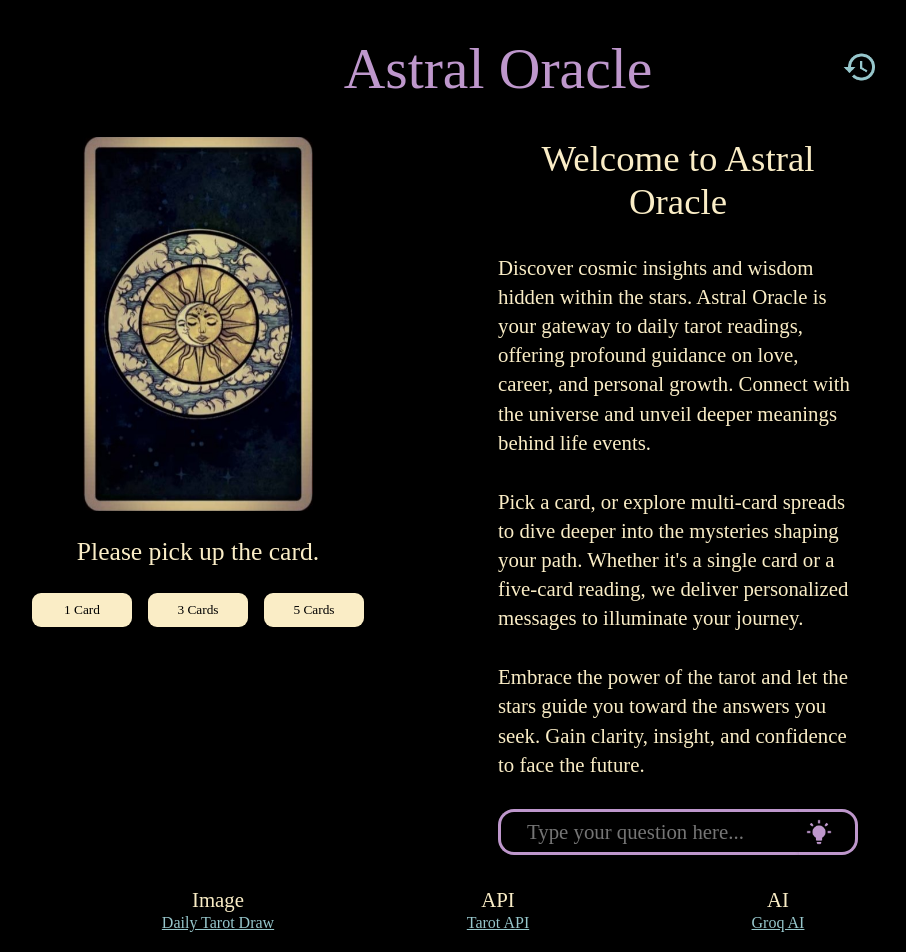
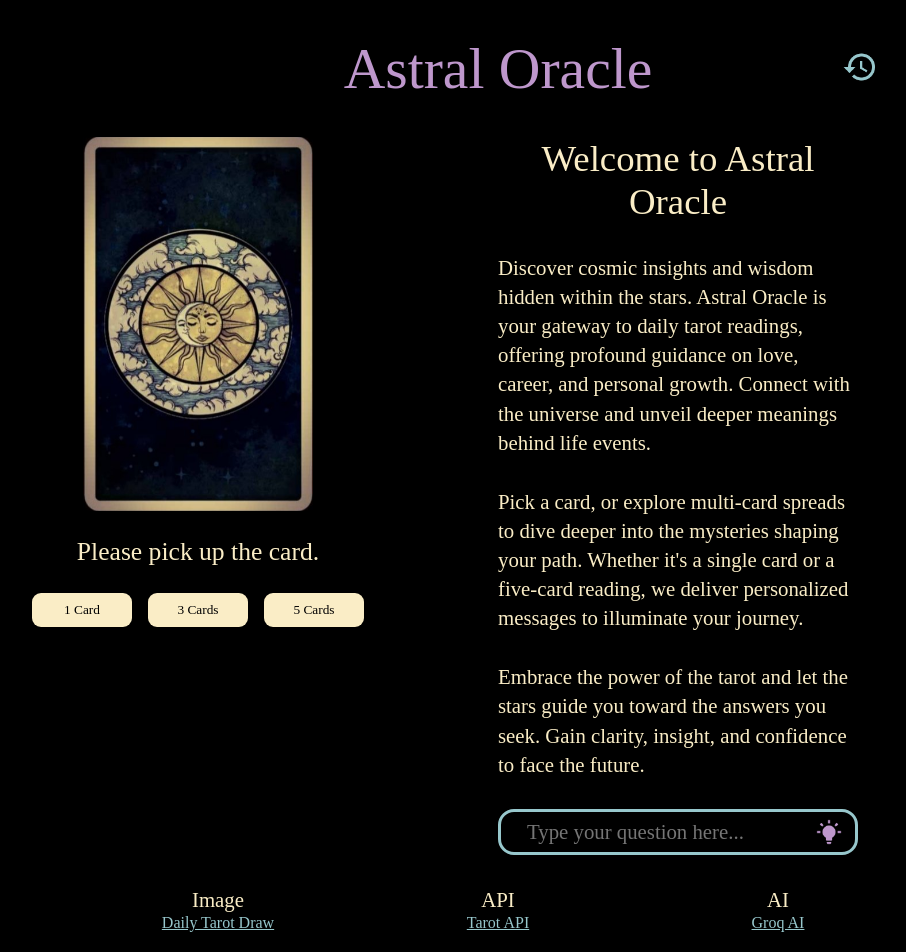
Before and after one commit to NsamaX/Astral-Oracle, a React (Vite) app in the folder astral_oracle/: page / in a window 1280 px wide. Shown: the top 952 px of the page, without its empty margins (142-1048 px from the left). Built offline with nearby package versions, Linux system fonts and the light colour scheme; a web font is replaced by a local one.

Commit message:
fix ask bar

```diff
--- a/astral_oracle/src/css/App.css
+++ b/astral_oracle/src/css/App.css
@@ -85,9 +85,15 @@
     text-align: center;
 }
 
+/* .input-container {
+    display: flex;
+    align-items: center;
+    width: 100%;
+} */
 .input-container {
     display: flex;
     align-items: center;
+    position: relative;
     width: 100%;
 }
 
@@ -97,34 +103,29 @@
     height: 40px;
     font-size: 1.3rem;
     background: transparent;
-    border: 3px solid #BE97CC;
-    border-right: none;
-    border-radius: 16px 0 0 16px;
+    border: 3px solid #97C7CC;
+    border-radius: 16px;
     box-shadow: 0 2px 4px rgba(0, 0, 0, 0.1);
     transition: border-color 0.3s ease;
+}
+
+.ask-the-oracle:focus {
+    outline: none;
+    border-color: #BE97CC;
 }
 
 .icon-lightbul-on {
     display: flex;
     align-items: center;
-    justify-content: center;
+    position: absolute;
+    right: 0;
     padding-right: 16px;
-    width: 40px;
-    height: 40px;
-    border-radius: 0 16px 16px 0;
-    border: 3px solid #BE97CC;
-    border-left: none;
-    box-shadow: 0 2px 4px rgba(0, 0, 0, 0.1);
 }
 
 .icon-lightbul-on img {
     width: 26px;
     height: 26px;
     cursor: pointer;
-}
-
-.ask-the-oracle:focus {
-    outline: none;
 }
 
 .footer {
```
Also changed, not shown: 1 other file (tests, documents, lock files or other folders).
